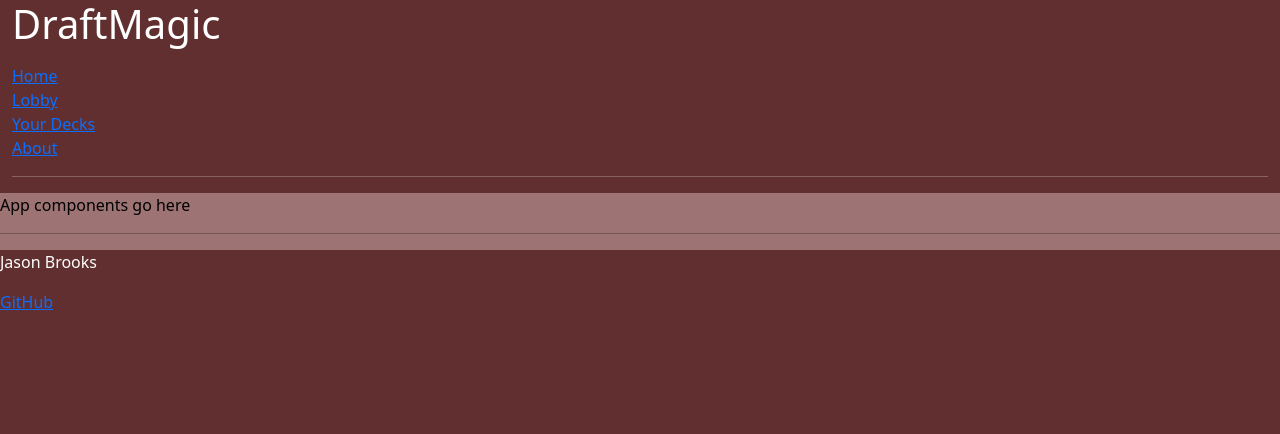
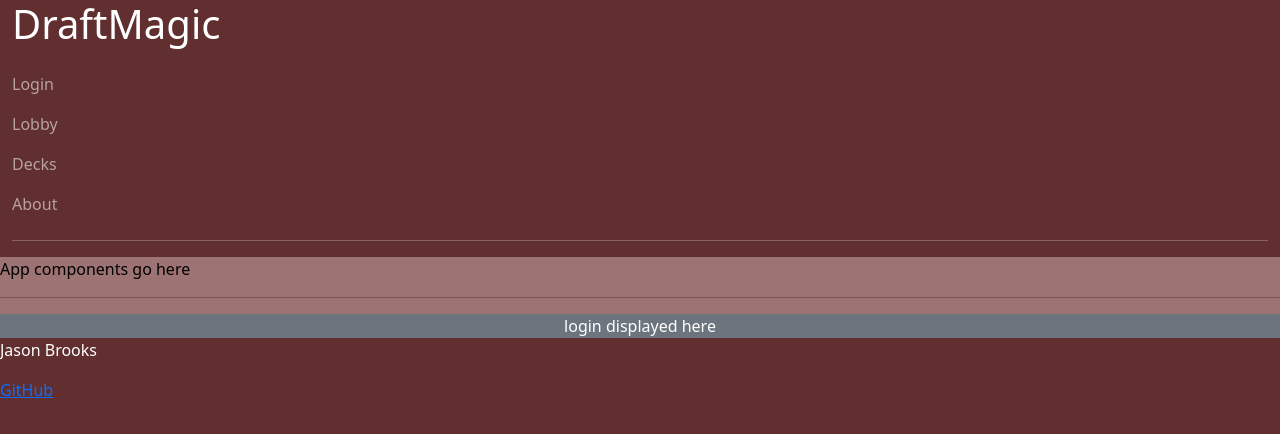
Before and after one commit to N3ptune/startup, a React (Vite) app: page / in a window 1280 px wide. Shown: the top 434 px of the page. Built offline with nearby package versions, Linux system fonts and the light colour scheme.

Commit message:
Use Navlink to and Route to navigate through pages

```diff
--- a/src/about/about.jsx
+++ b/src/about/about.jsx
@@ -1,3 +1,5 @@
+import React from 'react';
+
 export function About() {
     return (
       <main className="container-fluid bg-secondary text-center">
--- a/src/app.jsx
+++ b/src/app.jsx
@@ -2,6 +2,12 @@ import React from 'react';
 import 'bootstrap/dist/css/bootstrap.min.css';
 import './app.css';
 import { BrowserRouter, NavLink, Route, Routes } from 'react-router-dom';
+import { About } from './about/about';
+import { Decklist } from './decklist/decklist';
+import { Decks } from './decks/decks';
+import { Draft } from './draft/draft';
+import { Lobby } from './lobby/lobby';
+import { Login } from './login/login';
 
 export default function App() {
   return (
@@ -14,16 +20,16 @@ export default function App() {
                 <nav className = "navbar-dark">
                     <menu className = "navbar-nav">
                         <li className = "nav-item">
-                            <a href = "index.html">Home </a>
+                            <NavLink className = "nav-link" to = "/login">Login</NavLink>
                         </li>
                         <li className = "nav-item">
-                            <a href = "lobby.html">Lobby </a>
+                            <NavLink className = "nav-link" to = "/lobby">Lobby</NavLink>
                         </li>
                         <li className = "nav-item">
-                            <a href = "decks.html">Your Decks </a>
+                            <NavLink className = "nav-link" to = "/decks">Decks</NavLink>
                         </li>
                         <li className = "nav-item">
-                            <a href = "about.html">About</a>
+                            <NavLink className = "nav-link" to = "/about">About</NavLink>
                         </li>
                     </menu>
                 </nav>
@@ -33,6 +39,13 @@ export default function App() {
                 App components go here
                 <hr />
             </main>
+            <Routes>
+                <Route path = "/" element = {<Login />} exact />
+                <Route path = "/lobby" element = {<Lobby />} />
+                <Route path = "/decks" element = {<Decks />} />
+                <Route path = "/about" element = {<About />} />
+                <Route path='*' element={<NotFound />} />
+            </Routes>
             <footer>
                 <p>Jason Brooks</p>
                 <a href = "https://github.com/N3ptune/startup?tab=readme-ov-file">GitHub</a>
@@ -41,3 +54,7 @@ export default function App() {
     </BrowserRouter>
     );
 }
+
+function NotFound() {
+    return <main className="container-fluid bg-secondary text-center">404: Return to sender. Address unknown.</main>;
+  }
--- a/src/decklist/decklist.jsx
+++ b/src/decklist/decklist.jsx
@@ -1,3 +1,5 @@
+import React from 'react';
+
 export function Decklist() {
     return (
       <main className="container-fluid bg-secondary text-center">
--- a/src/decks/decks.jsx
+++ b/src/decks/decks.jsx
@@ -1,3 +1,5 @@
+import React from 'react';
+
 export function Decks() {
     return (
       <main className="container-fluid bg-secondary text-center">
--- a/src/draft/draft.jsx
+++ b/src/draft/draft.jsx
@@ -1,3 +1,5 @@
+import React from 'react';
+
 export function Draft() {
     return (
       <main className="container-fluid bg-secondary text-center">
--- a/src/lobby/lobby.jsx
+++ b/src/lobby/lobby.jsx
@@ -1,3 +1,5 @@
+import React from 'react';
+
 export function Lobby() {
     return (
       <main className="container-fluid bg-secondary text-center">
--- a/src/login/login.jsx
+++ b/src/login/login.jsx
@@ -7,46 +7,3 @@ export function Login() {
     </main>
   );
 }
-
-export function Lobby() {
-  return (
-    <main className="container-fluid bg-secondary text-center">
-      <div>lobby displayed here</div>
-    </main>
-  );
-}
-
-export function Draft() {
-    return (
-      <main className="container-fluid bg-secondary text-center">
-        <div>draft displayed here</div>
-      </main>
-    );
-  }
-
-
-  export function Decks() {
-    return (
-      <main className="container-fluid bg-secondary text-center">
-        <div>decks displayed here</div>
-      </main>
-    );
-  }
-
-
-  export function Decklist() {
-    return (
-      <main className="container-fluid bg-secondary text-center">
-        <div>decklist displayed here</div>
-      </main>
-    );
-  }
-
-
-  export function About() {
-    return (
-      <main className="container-fluid bg-secondary text-center">
-        <div>about displayed here</div>
-      </main>
-    );
-  }
```
